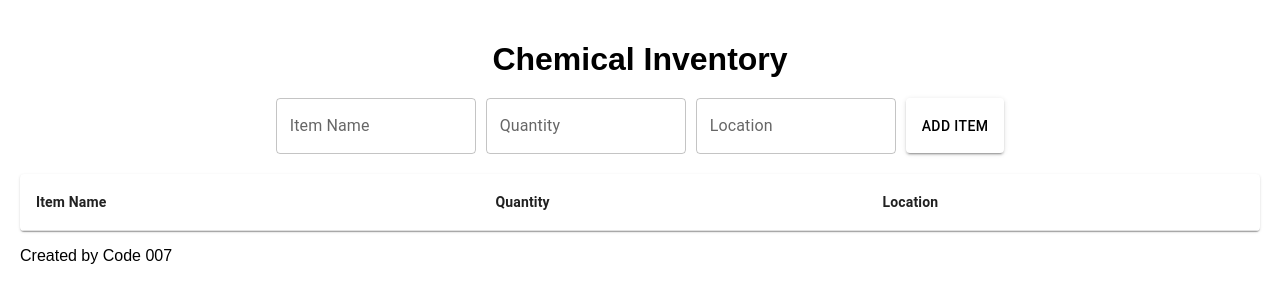
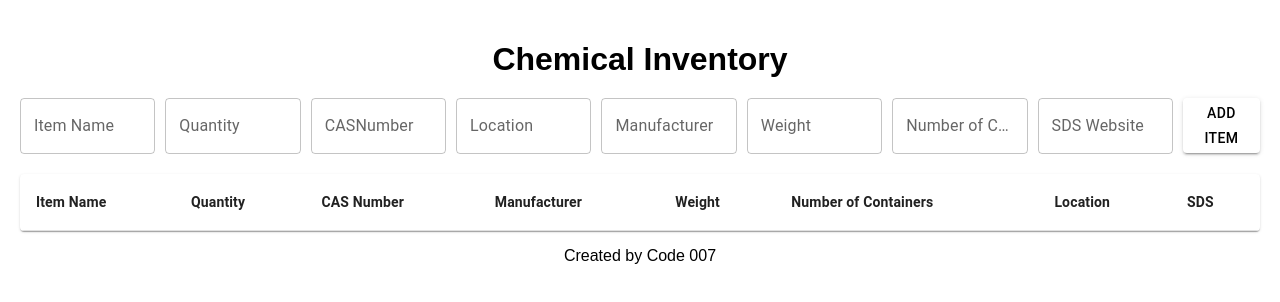
Before and after one commit to squeezem4/ChemicalLabInventory, a React (Create React App) app in the folder chemicalinventory/: page / in a window 1280 px wide. Shown: the top 302 px of the page. Built offline with nearby package versions, Linux system fonts and the light colour scheme.

Commit message:
adding table columns

```diff
--- a/chemicalinventory/src/App.js
+++ b/chemicalinventory/src/App.js
@@ -1,4 +1,3 @@
-// src/App.js
 import React, { useState } from "react";
 import {
   TextField,
@@ -15,7 +14,7 @@ import './App.css';
 
 const App = () => {
   const [inventory, setInventory] = useState([]);
-  const [newItem, setNewItem] = useState({ name: "", quantity: "", location: "" });
+  const [newItem, setNewItem] = useState({ name: "", quantity: "", location: "" , casnumber: "", manufacturer: "", weight: "", numcontainer: "", sds: ""});
 
   const handleInputChange = (e) => {
     const { name, value } = e.target;
@@ -25,7 +24,7 @@ const App = () => {
   const addItem = () => {
     if (newItem.name && newItem.quantity && newItem.location) {
       setInventory([...inventory, newItem]);
-      setNewItem({ name: "", quantity: "", location: "" });
+      setNewItem({ name: "", quantity: "", location: "" , casnumber: "", manufacturer: "", weight: "", numcontainer: "", sds: ""});
     }
   };
 
@@ -49,9 +48,44 @@ const App = () => {
           className="input"
         />
         <TextField
+          label="CASNumber"
+          name="casnumber"
+          value={newItem.casnumber}
+          onChange={handleInputChange}
+          className="input"
+        />
+        <TextField
           label="Location"
           name="location"
           value={newItem.location}
+          onChange={handleInputChange}
+          className="input"
+        />
+        <TextField
+          label="Manufacturer"
+          name="manufacturer"
+          value={newItem.manufacturer}
+          onChange={handleInputChange}
+          className="input"
+        />
+        <TextField
+          label="Weight"
+          name="weight"
+          value={newItem.weight}
+          onChange={handleInputChange}
+          className="input"
+        />
+        <TextField
+          label="Number of Containers"
+          name="numcontainer"
+          value={newItem.numcontainer}
+          onChange={handleInputChange}
+          className="input"
+        />
+        <TextField
+          label="SDS Website"
+          name="sds"
+          value={newItem.sds}
           onChange={handleInputChange}
           className="input"
         />
@@ -71,7 +105,12 @@ const App = () => {
             <TableRow>
               <TableCell><strong>Item Name</strong></TableCell>
               <TableCell><strong>Quantity</strong></TableCell>
+              <TableCell><strong>CAS Number</strong></TableCell>
+              <TableCell><strong>Manufacturer</strong></TableCell>
+              <TableCell><strong>Weight</strong></TableCell>
+              <TableCell><strong>Number of Containers</strong></TableCell>
               <TableCell><strong>Location</strong></TableCell>
+              <TableCell><strong>SDS</strong></TableCell>
             </TableRow>
           </TableHead>
           <TableBody>
@@ -79,13 +118,18 @@ const App = () => {
               <TableRow key={index}>
                 <TableCell>{item.name}</TableCell>
                 <TableCell>{item.quantity}</TableCell>
+                <TableCell>{item.casnumber}</TableCell>
+                <TableCell>{item.manufacturer}</TableCell>
+                <TableCell>{item.weight}</TableCell>
+                <TableCell>{item.numcontainer}</TableCell>
                 <TableCell>{item.location}</TableCell>
+                <TableCell>{item.sds}</TableCell>
               </TableRow>
             ))}
           </TableBody>
         </Table>
       </TableContainer>
-      <p>Created by Code 007</p>
+      <p><center>Created by Code 007</center></p>
     </div>
   );
 };
```
